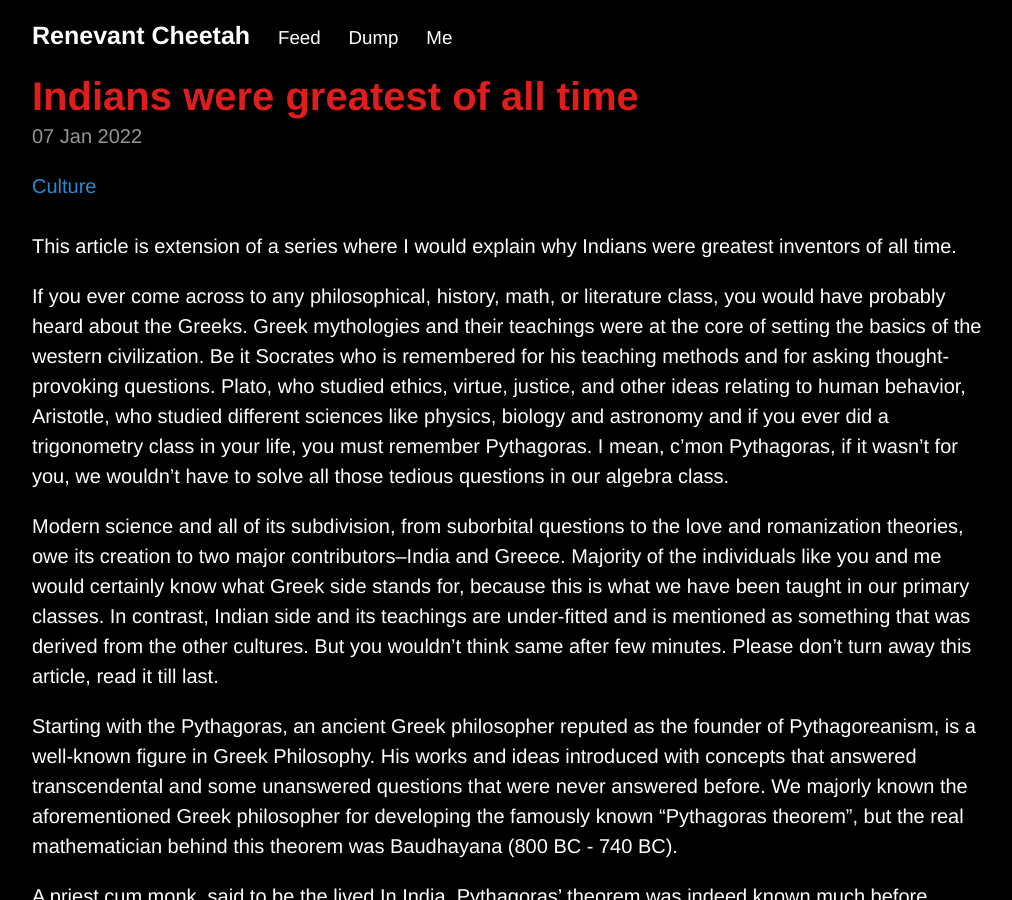
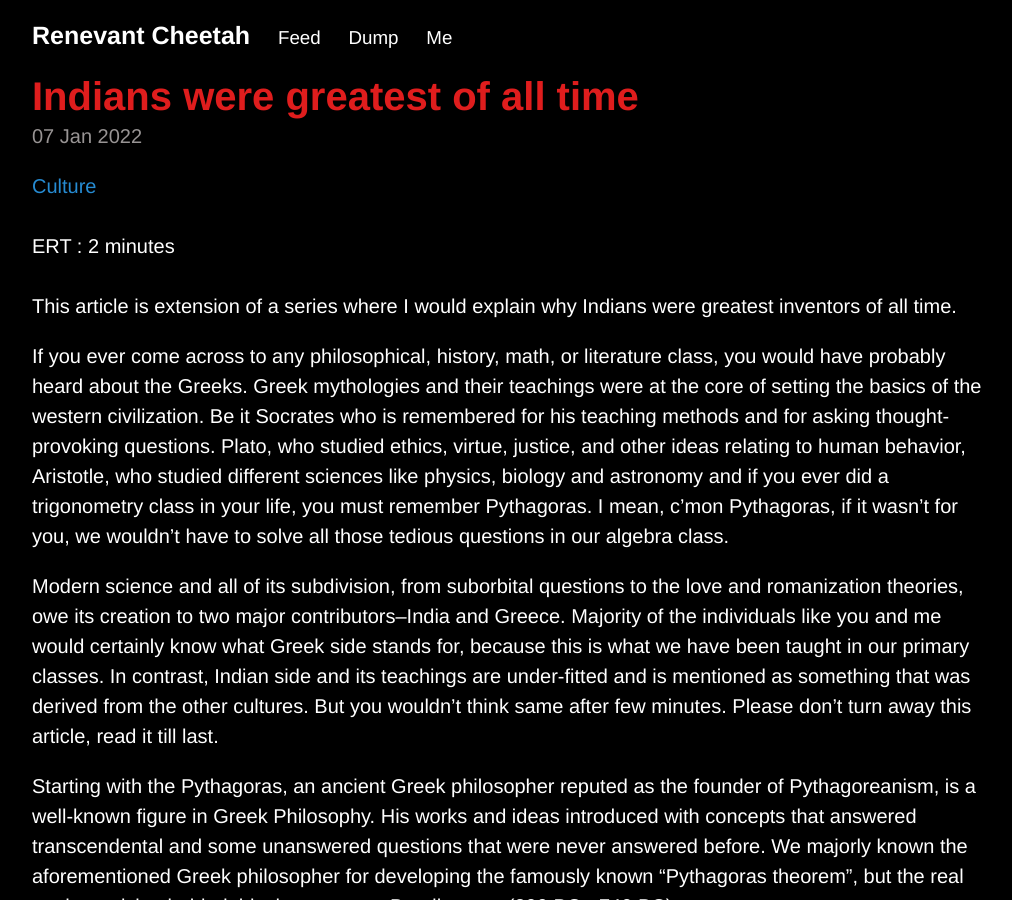
Before and after one commit to renevantcheetah/renevantcheetah.github.io, a Jekyll site: the page built from _posts/Culture/2022-01-07-Indian-were-greatest-of-all-time.markdown, in a window 1280 px wide and 900 px high. Shown: the whole window, without its empty margins (128-1140 px from the left). Built offline with Jekyll 4.4.1, drawn with Linux system fonts in a browser that asks for light colours; comment, search, counter and statistics services are not loaded.

Commit message:
added ERT to posts

```diff
--- /dev/null
+++ b/_includes/read_time.html
@@ -0,0 +1,15 @@
+<span class="ert">
+    <br>
+    ERT {{ page.read_time }}:
+    {% assign words_total = page.content | replace: '<script type="math/tex">', '' | replace: '<script type="math/tex; mode=display">', '' | replace: '</script>', '' | strip_html | number_of_words %}
+    {% assign words_without_code = page.content | replace: '<pre class="highlight">', '<!--' | replace: '</pre>', '-->' | replace: '<script type="math/tex">', '' | replace: '<script type="math/tex; mode=display">', '' | replace: '</script>', '' | strip_html | number_of_words %}
+    {% assign words_without_math = page.content | strip_html | number_of_words %}
+    {% assign words_without_either = page.content | replace: '<pre class="highlight">', '<!--' | replace: '</pre>', '-->' | strip_html | number_of_words %}
+
+    {% assign words_code = words_total | minus: words_without_code | divided_by: 2.5 %}
+    {% assign words_math = words_total | minus: words_without_math | times: 2.5 %}
+    {% assign words = words_without_either | plus: words_code | plus: words_math | round %}
+
+    {% assign ert = words | divided_by:250 | at_least: 1 %}
+    {{ ert }} minute{% if ert != 1 %}s{% endif %}
+</span>
--- a/_layouts/post.html
+++ b/_layouts/post.html
@@ -1,6 +1,7 @@
 ---
 layout: default
 ---
+
 
 
 <div class="post">
@@ -17,11 +18,14 @@ layout: default
     {% unless forloop.last %}&nbsp;{% endunless %}
     {% endfor %}
   </div>
+    {% include read_time.html %}
+    <br>
   <br>
   {{ content }}
 </div>
 {% include social_media_share.html %}
 <br>
+
 
 <div class="related">
   <h2>Other Posts</h2>
--- a/_posts/Technology/2021-10-13-Information-apocalypse.markdown
+++ b/_posts/Technology/2021-10-13-Information-apocalypse.markdown
@@ -9,6 +9,10 @@ permalink: /:categories/:title
 ## ***What?***
 
 According to some scholars, living in the 21st century is the best time to be alive. I mean, think about it, we have everything at our disposal. You can talk to a person living on the other side of the world, hear an orchestral musical performance that happened decades ago, watch a sport that being played thousands miles away, learn anything from anyone you want if you don’t like your imbecile college classes.
+
+&nbsp;
+![information](/assets/posts_images/information.jpg)
+&nbsp;
 
 In particular, as of now, as a species; we have more resources to read, reflect, process and interpret than any of our ancestors counterparts from the history. But there is a cache. This environment gives us more materialistic resources and longest lives than those enjoyed by any of our previous generation, but somehow it often makes us feel alienated, confused, overwhelmed, depressed and pressured.
 
--- a/resources.txt
+++ b/resources.txt
@@ -2,3 +2,4 @@ How to create this website from scratch again -> http://joshualande.com/jekyll-g
 Check Google analytics -> https://holini.com/google-analytics-isnt-working/
 Transfer DNS from namecheap to Cloudfare -> http://davidensinger.com/2014/04/transferring-the-dns-from-namecheap-to-cloudflare-for-github-pages/
 Add any icon for the website -> https://www.addtoany.com/
+Add ERT for posts -> https://excessivelyadequate.com/posts/ert.html
```
Also changed, not shown: _includes/imagegallery.html (added, +10 -0 lines), me.md (+1 -1 lines), _config.yml (line endings or trailing spaces), assets/posts_images/information.jpg (added).
